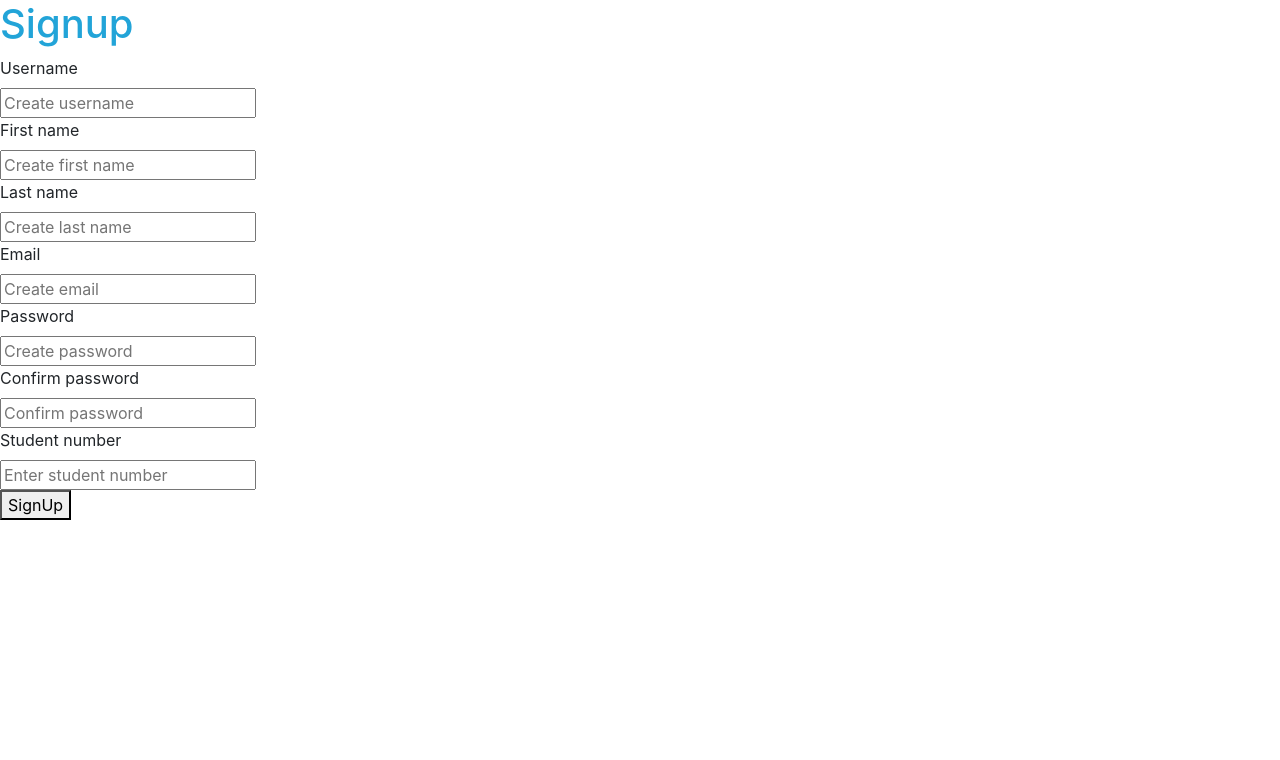
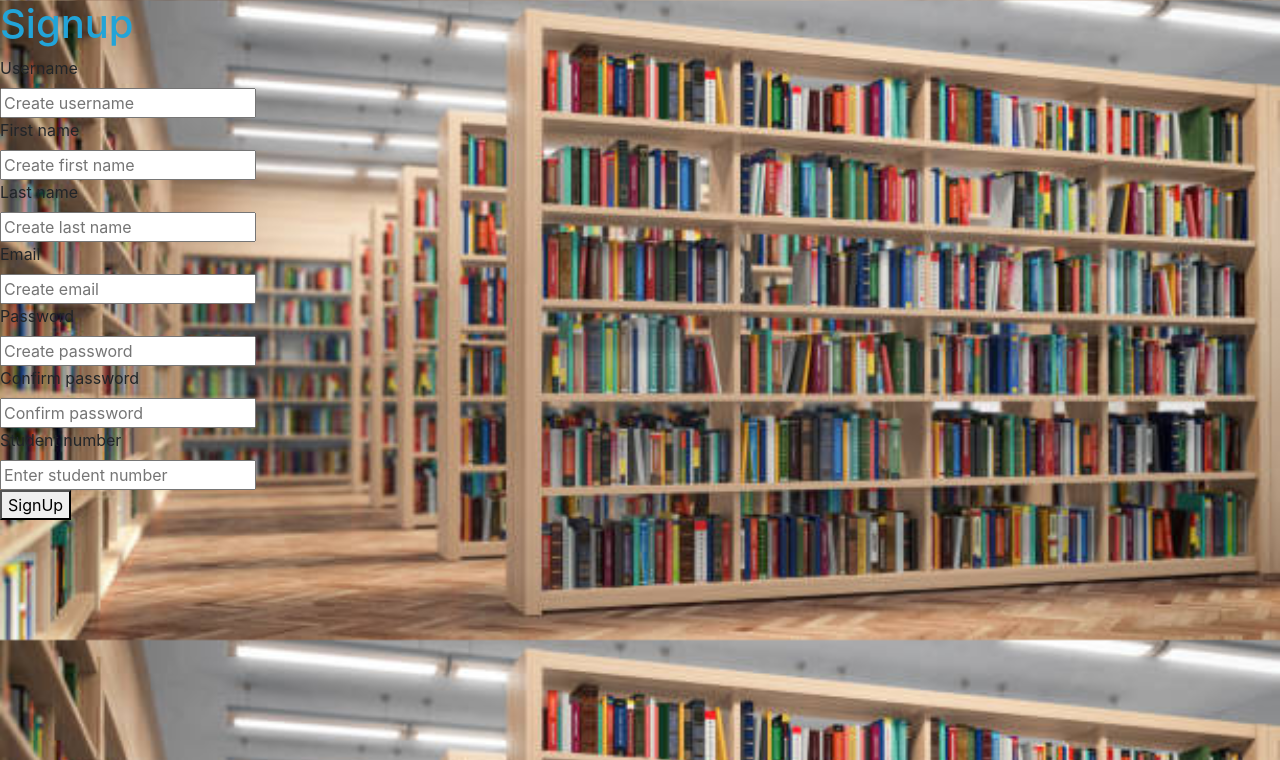
Before and after one commit to katendejericho5/library, a Django app: page /signup in a window 1280 px wide. Shown: the top 760 px of the page. Run offline with Django 4.2, Linux system fonts and the light colour scheme; some libraries are stand-ins or nearby versions.

Commit message:
background image

```diff
--- a/templates/authentication/home.html
+++ b/templates/authentication/home.html
@@ -5,6 +5,12 @@
     <meta http-equiv="X-UA-Compatible" content="IE=edge">
     <meta name="viewport" content="width=device-width, initial-scale=1.0">
     <title>HOME</title>
+    <style>
+        body {
+            background-image: url(/static/bg.jpg);
+            background-size: cover;
+        }
+    </style>
 </head>
 <body>
     <h1 style="color:rgb(34, 164, 216)">WELCOME TO E-LIBRARY!</h1>
--- a/templates/authentication/signup.html
+++ b/templates/authentication/signup.html
@@ -1,6 +1,12 @@
 <!DOCTYPE html>
 <html lang="en">
 <head>
+    <style>
+        body {
+            background-image: url(/static/bg.jpg);
+            background-size: cover;
+        }
+    </style>
     <!-- <meta charset="UTF-8"> -->
     <meta http-equiv="X-UA-Compatible" content="IE=edge">
     <!-- <meta name="viewport" content="width=device-width, initial-scale=1.0"> -->
--- a/templates/books/book_list.html
+++ b/templates/books/book_list.html
@@ -1,3 +1,9 @@
+<style>
+    body {
+        background-image: url(/static/bg.jpg);
+        background-size: cover;
+    }
+</style>
 {% extends 'books/base.html' %}
 
 {% block content %}
```
Also changed, not shown: templates/authentication/signin.html (+7 -0 lines), db.sqlite3, static/bg.jpg (added).
